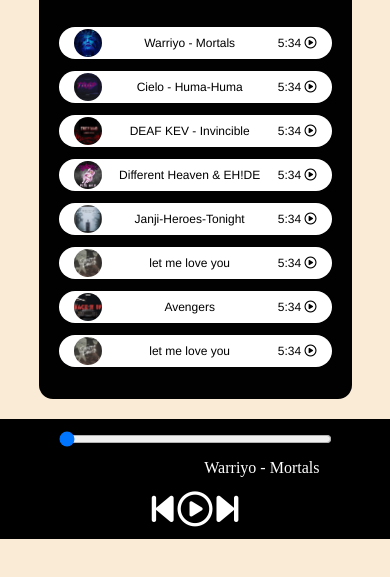
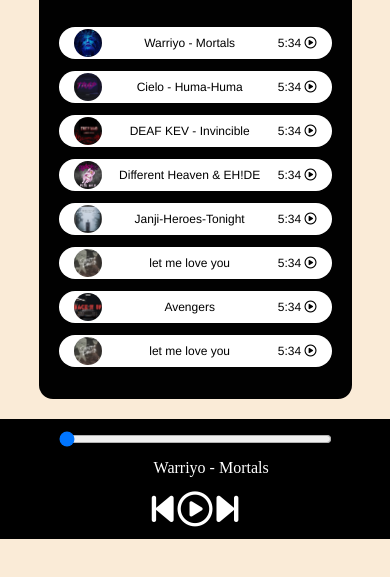
Before and after one commit to ritikm27/Spotify-Project, a plain HTML site: page index.html in a window 390 px wide. Shown: the part 181-758 px from the top of the page. Drawn offline with Linux system fonts and the light colour scheme.

Commit message:
Update style.css

```diff
--- a/style.css
+++ b/style.css
@@ -163,7 +163,7 @@ nav ul li{
     }
 
     #songInfo{
-        left: 37vw;
+        left: 24vw;
         margin-bottom: 23px;
     }
 
```
